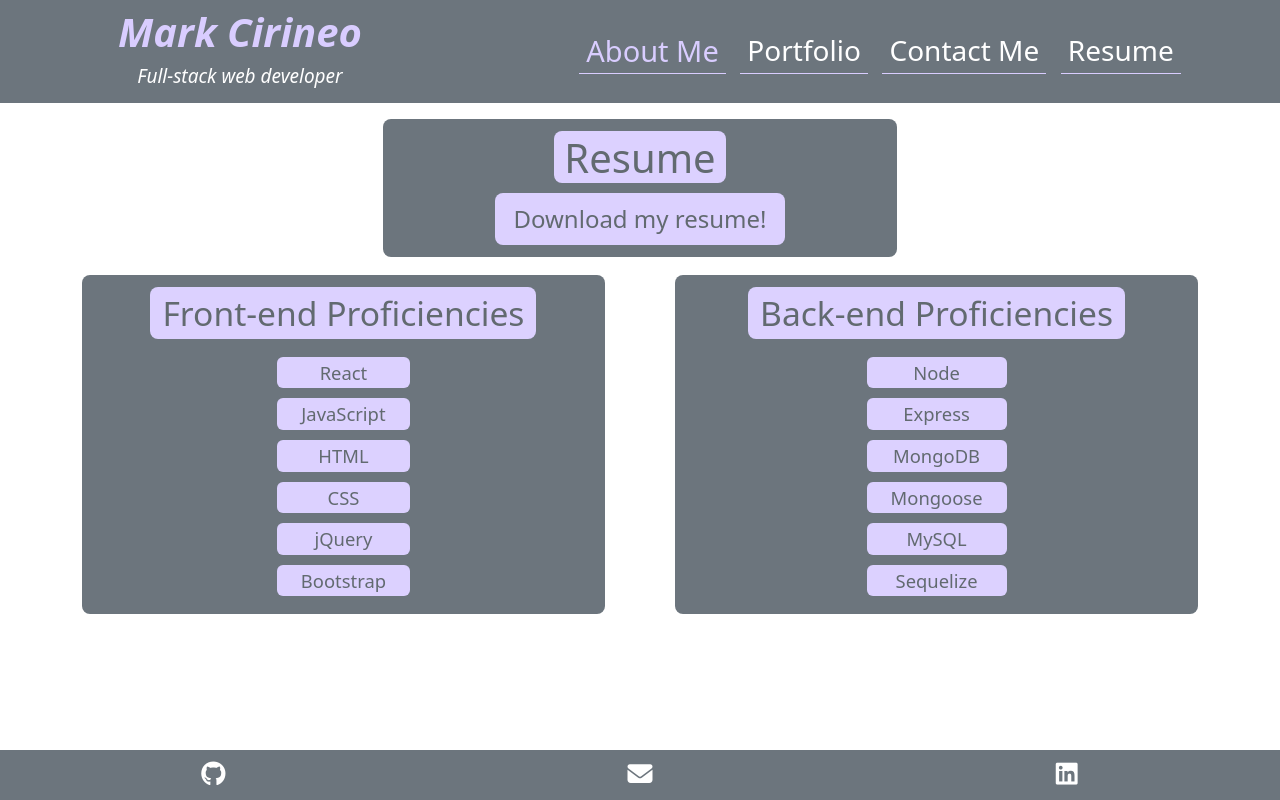
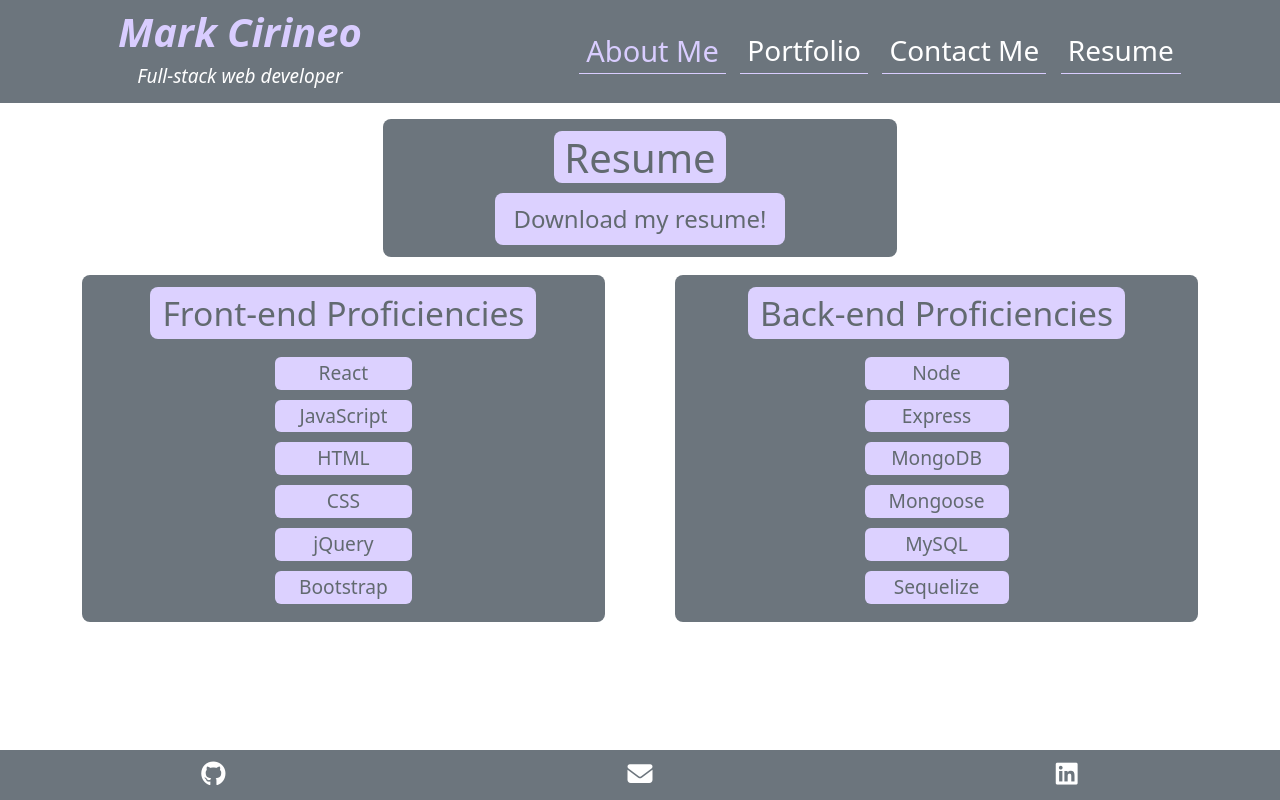
Before and after one commit to MarkCirineo/react-portfolio, a React (Create React App) app: page /#/resume in a window 1280 px wide. Built offline with nearby package versions, Linux system fonts and the light colour scheme.

Commit message:
made list items more readable

```diff
--- a/src/components/pages/resume/resume.css
+++ b/src/components/pages/resume/resume.css
@@ -37,12 +37,13 @@ ul {
 
 li {
     color: #626a70;
+    font-weight: 500;
     background-color: #dcd1ff;
     margin: 10px 0;
     border-radius: 6px;
     padding: 2px 24px;
     list-style: none;
-    font-size: 115% !important;
+    font-size: 120% !important;
 }
 
 .main-resume-div{
```
